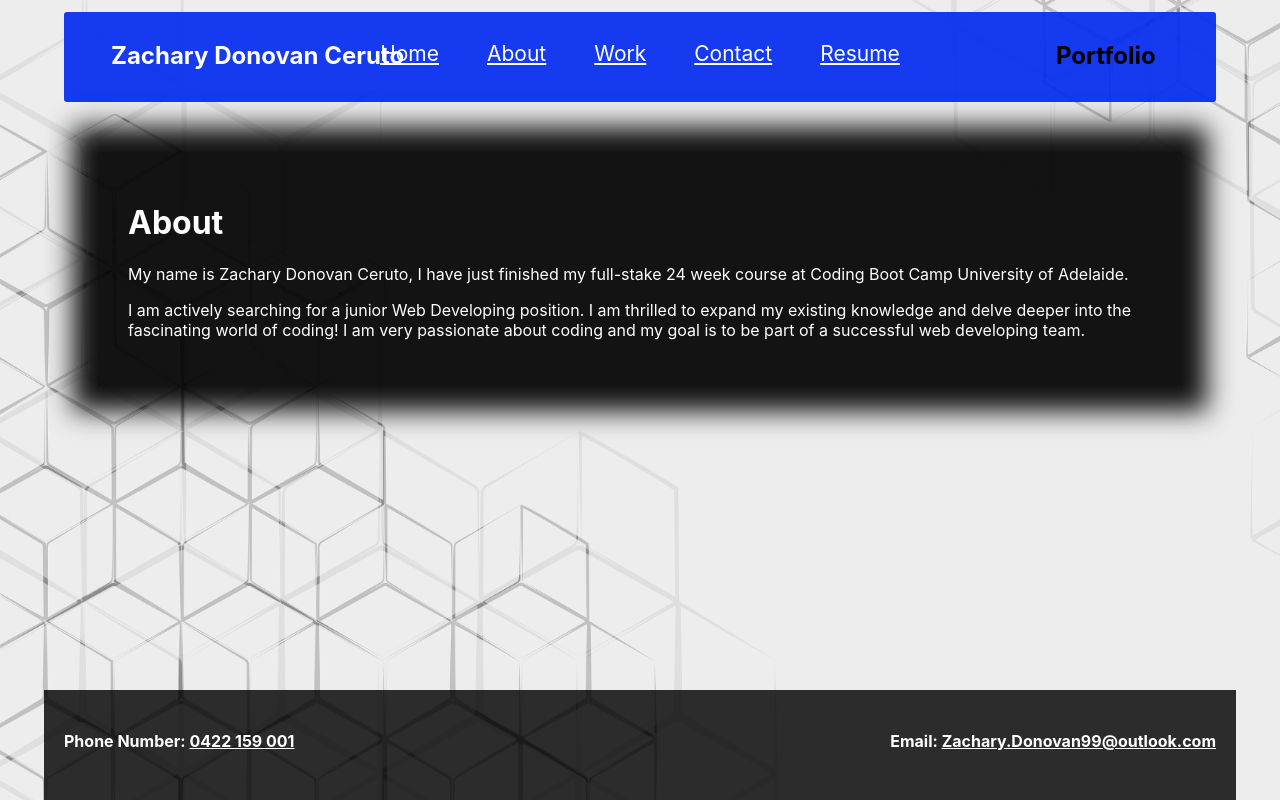
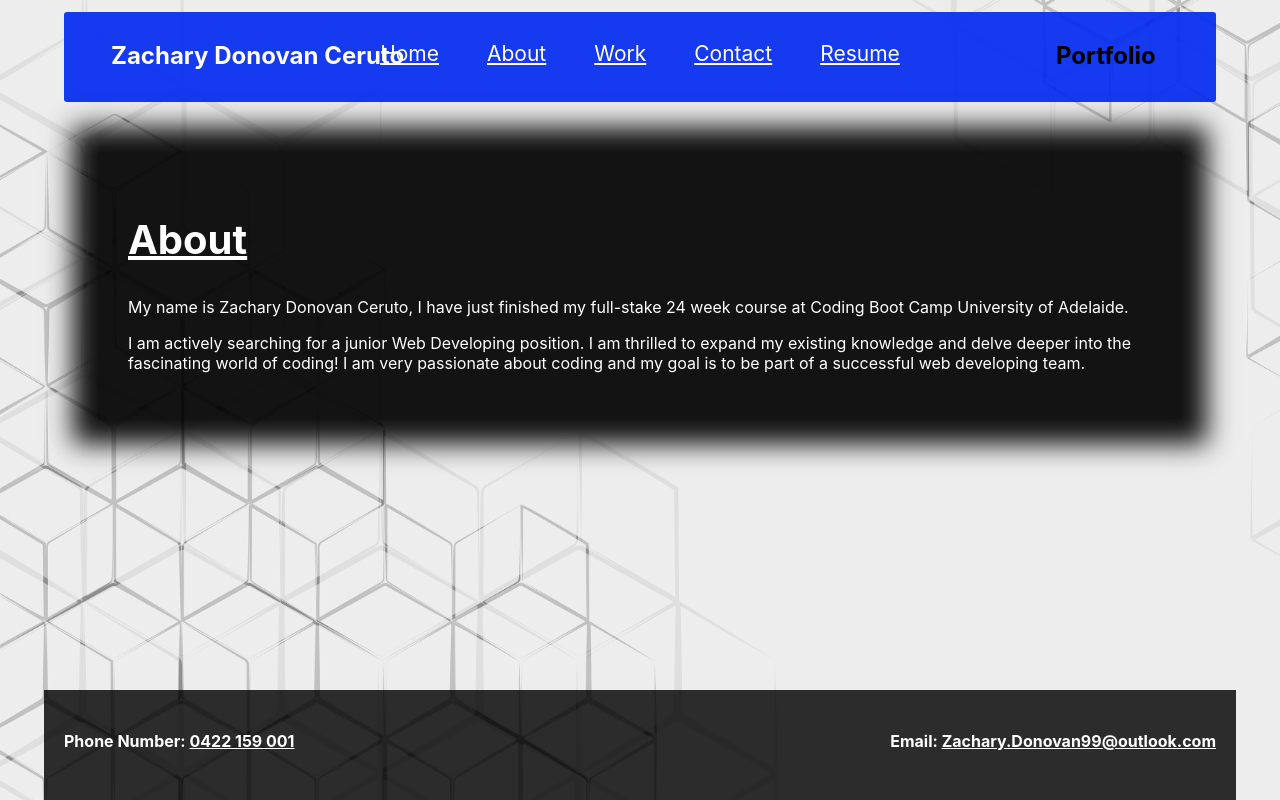
Before and after one commit to ZacharyDonovan88/zd-portfolio, a React (Create React App) app: page /About in a window 1280 px wide. Built offline with nearby package versions, Linux system fonts and the light colour scheme.

Commit message:
updated css/styles, added code to contact

```diff
--- a/src/App.css
+++ b/src/App.css
@@ -6,6 +6,20 @@
   height: 100%;
 }
 
+.pageTitles {
+  font-size: 2.5rem;
+  text-decoration: underline;
+}
+
+.pageBox {
+  max-width: 80%;
+  margin-left: auto;
+  margin-right: auto;
+  background-color: rgba(0, 0, 0, 0.918);
+  color: white;
+  padding: 30px;
+  box-shadow: 0px 0px 25px 25px rgba(0, 0, 0, 0.931);
+}
 
 /* Home */
 .homePage {
@@ -135,15 +149,7 @@ background-color: #ff00001d;
 /* end of Navbar */
 
 /* About */
-.aboutStyle {
-  max-width: 80%;
-  margin-left: auto;
-  margin-right: auto;
-  background-color: rgba(0, 0, 0, 0.918);
-  color: white;
-  padding: 30px;
-  box-shadow: 0px 0px 25px 25px rgba(0, 0, 0, 0.931);
-}
+
 
 
 /* Footer */
--- a/src/pages/About.js
+++ b/src/pages/About.js
@@ -5,8 +5,8 @@ function About() {
 
    return (
      <>
-        <div className="aboutStyle">
-                <h1>About</h1>
+        <div className="pageBox">
+                <h2 className="pageTitles">About</h2>
                 <p>
                     My name is Zachary Donovan Ceruto, I have just finished my full-stake 24 week course at Coding Boot Camp University of Adelaide.
 
```
Also changed, not shown: src/pages/Contact.js (+15 -0 lines).
